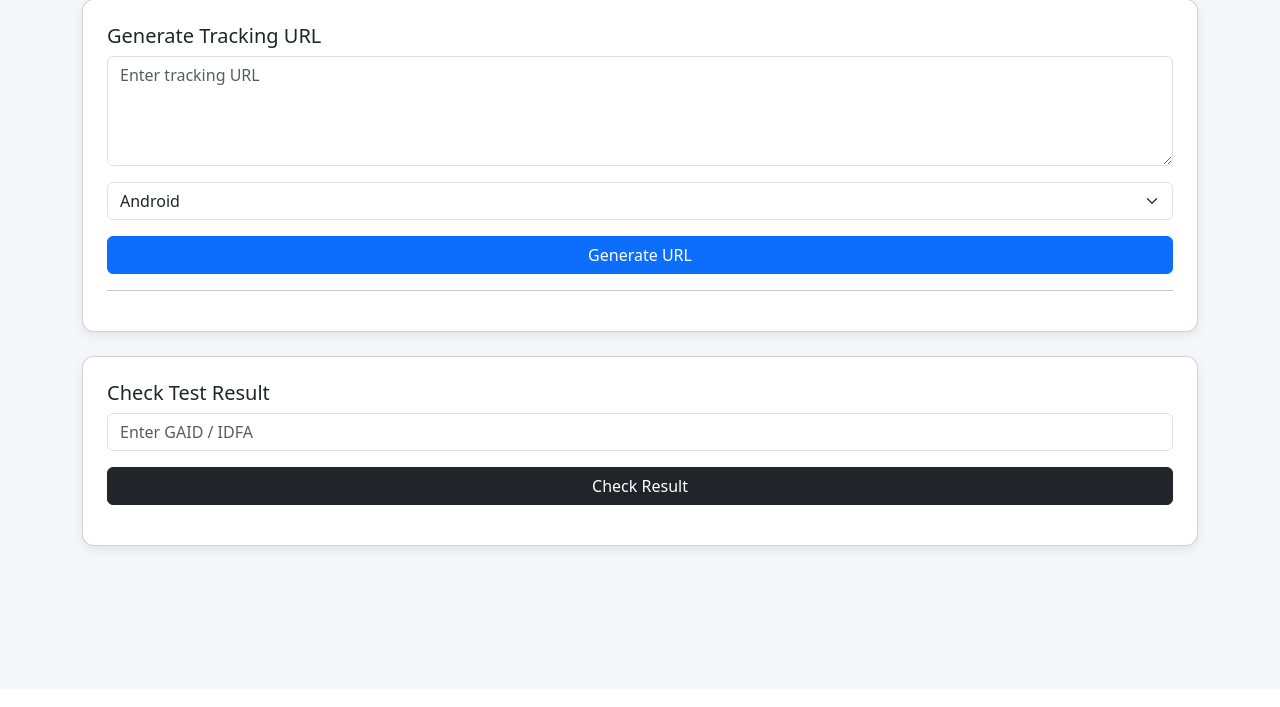
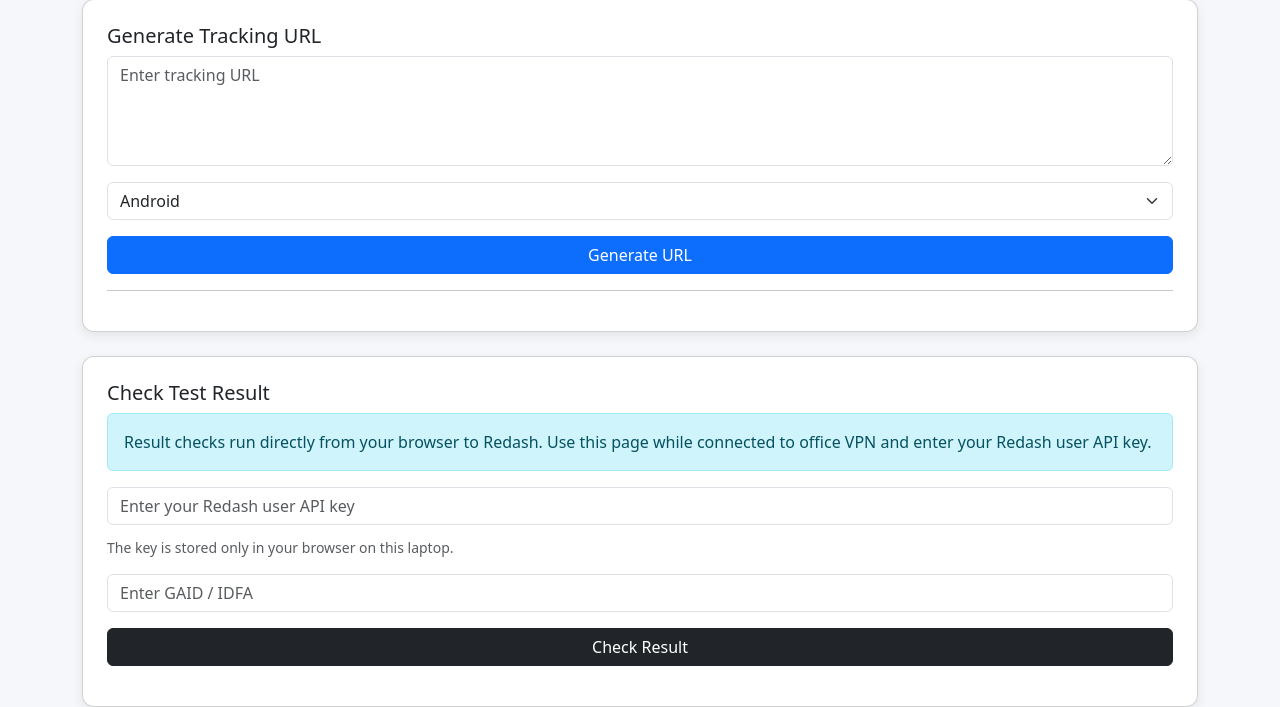
Before and after one commit to imranxnadeemnn/mmp-tool, a Flask app: page / in a window 1280 px wide. Shown: the part 111-818 px from the top of the page. Before the commit the page ends 667 px from the top, so only its background shows below. Run offline with Flask 3, Linux system fonts and the light colour scheme.

Commit message:
Move Redash lookup to browser for VPN users

```diff
--- a/server.py
+++ b/server.py
@@ -3,13 +3,18 @@ from macro_engine import apply_macros
 from qr import generate_qr
 from result_view import show_result
 from clickhouse_client import check_redash_connection
+from config import QUERY_ID, REDASH_URL
 
 app = Flask(__name__)
 
 
 @app.route("/")
 def home():
-    return render_template("index.html")
+    return render_template(
+        "index.html",
+        redash_url=REDASH_URL,
+        redash_query_id=QUERY_ID,
+    )
 
 
 # -------- Generate URL --------
--- a/templates/index.html
+++ b/templates/index.html
@@ -57,6 +57,18 @@
 
         <h5>Check Test Result</h5>
 
+        <div class="alert alert-info">
+            Result checks run directly from your browser to Redash. Use this
+            page while connected to office VPN and enter your Redash user API key.
+        </div>
+
+        <input id="redash_api_key" class="form-control mb-2"
+               placeholder="Enter your Redash user API key">
+
+        <div class="form-text mb-3">
+            The key is stored only in your browser on this laptop.
+        </div>
+
         <input id="advertising_id" class="form-control mb-3"
                placeholder="Enter GAID / IDFA">
 
@@ -76,6 +88,14 @@
 
 <!-- ================= JS (IMPORTANT: keep inside script tag) ================= -->
 <script>
+const REDASH_URL = {{ redash_url | tojson }};
+const REDASH_QUERY_ID = {{ redash_query_id | tojson }};
+const redashApiKeyInput = document.getElementById("redash_api_key");
+
+redashApiKeyInput.value = localStorage.getItem("redash_api_key") || "";
+redashApiKeyInput.addEventListener("input", () => {
+    localStorage.setItem("redash_api_key", redashApiKeyInput.value.trim());
+});
 
 async function generateURL() {
 
@@ -108,49 +128,22 @@ function copyURL() {
 }
 
 
-// Check result
-async function checkResult() {
-
-    const adid = document.getElementById("advertising_id").value;
-    const loader = document.getElementById("loader");
-    const resultDiv = document.getElementById("resultSection");
-
-    loader.style.display = "block";
-    resultDiv.innerHTML = "";
-
-    try {
-
-        const res = await fetch("/check", {
-            method: "POST",
-            headers: { "Content-Type": "application/json" },
-            body: JSON.stringify({ advertising_id: adid })
-        });
-
-        const data = await res.json();
-
-        loader.style.display = "none";
-
-        if (data.status === "empty") {
+function renderRows(rows, resultDiv) {
+    if (!rows || rows.length === 0) {
         resultDiv.innerHTML =
             '<div class="alert alert-warning">No result found</div>';
         return;
     }
 
-        if (data.status === "error") {
-            resultDiv.innerHTML =
-                `<div class="alert alert-danger">${data.message}</div>`;
-            return;
-        }
-
     let html = "<table class='table table-striped'><thead><tr>";
 
-        Object.keys(data.data[0]).forEach(k => {
+    Object.keys(rows[0]).forEach(k => {
         html += `<th>${k}</th>`;
     });
 
     html += "</tr></thead><tbody>";
 
-        data.data.forEach(row => {
+    rows.forEach(row => {
         html += "<tr>";
         Object.values(row).forEach(v => {
             html += `<td>${v}</td>`;
@@ -159,17 +152,147 @@ async function checkResult() {
     });
 
     html += "</tbody></table>";
+    resultDiv.innerHTML = html;
+}
 
-        resultDiv.innerHTML = html;
+
+async function fetchRedashJson(url, options) {
+    const res = await fetch(url, options);
+    const text = await res.text();
+
+    let data = null;
+    try {
+        data = text ? JSON.parse(text) : {};
+    } catch (err) {
+        throw new Error(`Unexpected response from Redash (${res.status})`);
+    }
+
+    if (!res.ok) {
+        const message = data.message || data.error || text || `HTTP ${res.status}`;
+        throw new Error(message);
+    }
+
+    return data;
+}
+
+
+// Check result
+async function checkResult() {
+
+    const adid = document.getElementById("advertising_id").value;
+    const apiKey = redashApiKeyInput.value.trim();
+    const loader = document.getElementById("loader");
+    const resultDiv = document.getElementById("resultSection");
+
+    if (!apiKey) {
+        resultDiv.innerHTML =
+            '<div class="alert alert-danger">Redash API key is required for browser-direct lookup.</div>';
+        return;
+    }
+
+    loader.style.display = "block";
+    resultDiv.innerHTML = "";
+
+    try {
+
+        const headers = {
+            "Content-Type": "application/json",
+            "Authorization": `Key ${apiKey}`
+        };
+
+        const payload = {
+            parameters: {
+                advertising_id: adid
+            },
+            max_age: 0
+        };
+
+        const startResponse = await fetchRedashJson(
+            `${REDASH_URL}/api/queries/${REDASH_QUERY_ID}/results`,
+            {
+                method: "POST",
+                headers,
+                body: JSON.stringify(payload)
+            }
+        );
+
+        const job = startResponse.job;
+        if (!job || !job.id) {
+            throw new Error("Redash did not return a job id");
+        }
+
+        const deadline = Date.now() + 20000;
+        let queryResultId = null;
+
+        while (Date.now() < deadline) {
+            const jobResponse = await fetchRedashJson(
+                `${REDASH_URL}/api/jobs/${job.id}`,
+                {
+                    method: "GET",
+                    headers
+                }
+            );
+
+            const jobState = jobResponse.job;
+            if (!jobState) {
+                throw new Error("Redash job response was empty");
+            }
+
+            if (jobState.status === 3) {
+                queryResultId = jobState.query_result_id;
+                break;
+            }
+
+            if (jobState.status === 4) {
+                throw new Error("Redash query failed");
+            }
+
+            await new Promise(resolve => setTimeout(resolve, 1000));
+        }
+
+        if (!queryResultId) {
+            throw new Error("Timed out waiting for Redash result");
+        }
+
+        const resultResponse = await fetchRedashJson(
+            `${REDASH_URL}/api/query_results/${queryResultId}`,
+            {
+                method: "GET",
+                headers
+            }
+        );
+
+        const rows = resultResponse.query_result?.data?.rows || [];
+
+        loader.style.display = "none";
+        renderRows(rows, resultDiv);
 
     } catch (err) {
 
         loader.style.display = "none";
 
+        const corsHint = err.message.includes("Failed to fetch")
+            ? " This usually means Redash blocked the browser request with CORS or the VPN/network is not connected."
+            : "";
+
         resultDiv.innerHTML =
-            `<div class="alert alert-danger">Error: ${err.message}</div>`;
+            `<div class="alert alert-danger">Error: ${err.message}${corsHint}</div>`;
     }
 }
+
+redashApiKeyInput.addEventListener("keydown", event => {
+    if (event.key === "Enter") {
+        event.preventDefault();
+        checkResult();
+    }
+});
+
+document.getElementById("advertising_id").addEventListener("keydown", event => {
+    if (event.key === "Enter") {
+        event.preventDefault();
+        checkResult();
+    }
+});
 
 </script>
 
```
Lines whose indentation alone changed are shown as unchanged.
